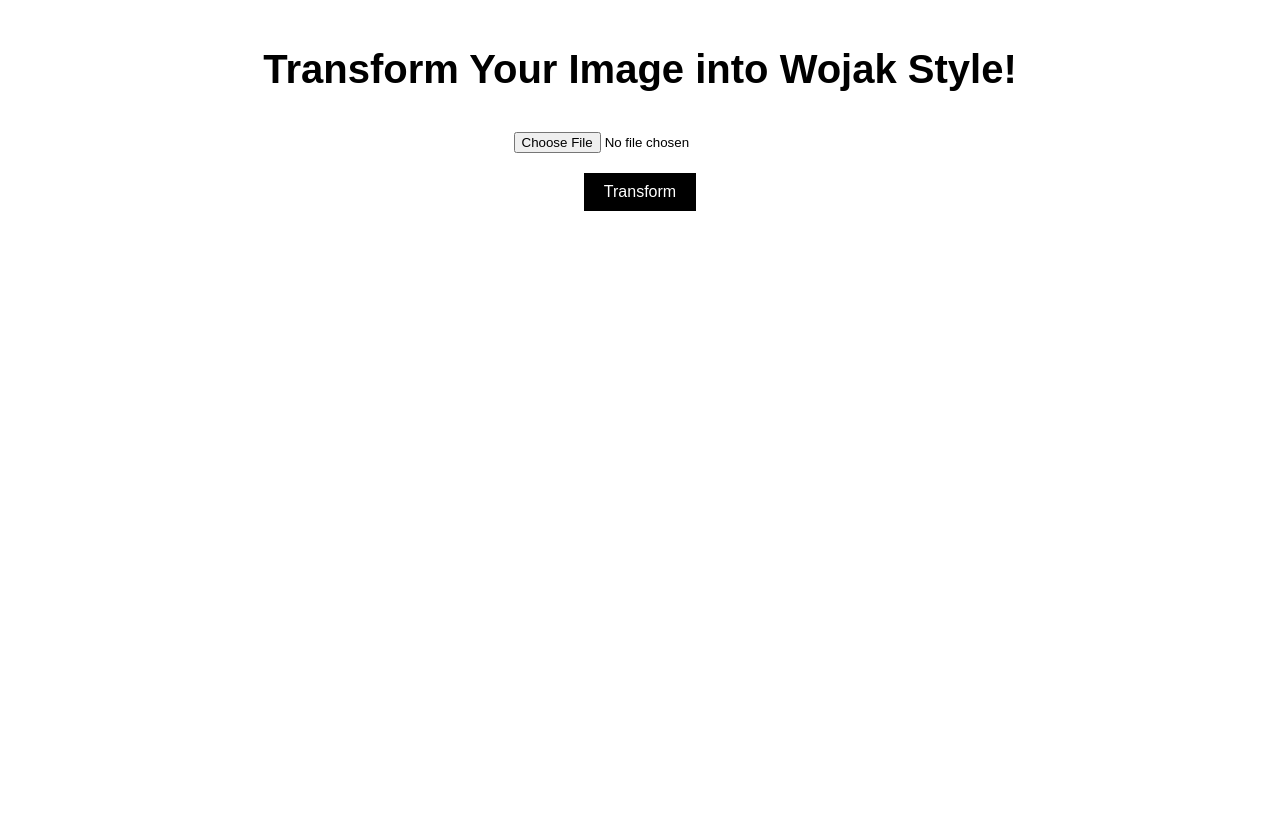
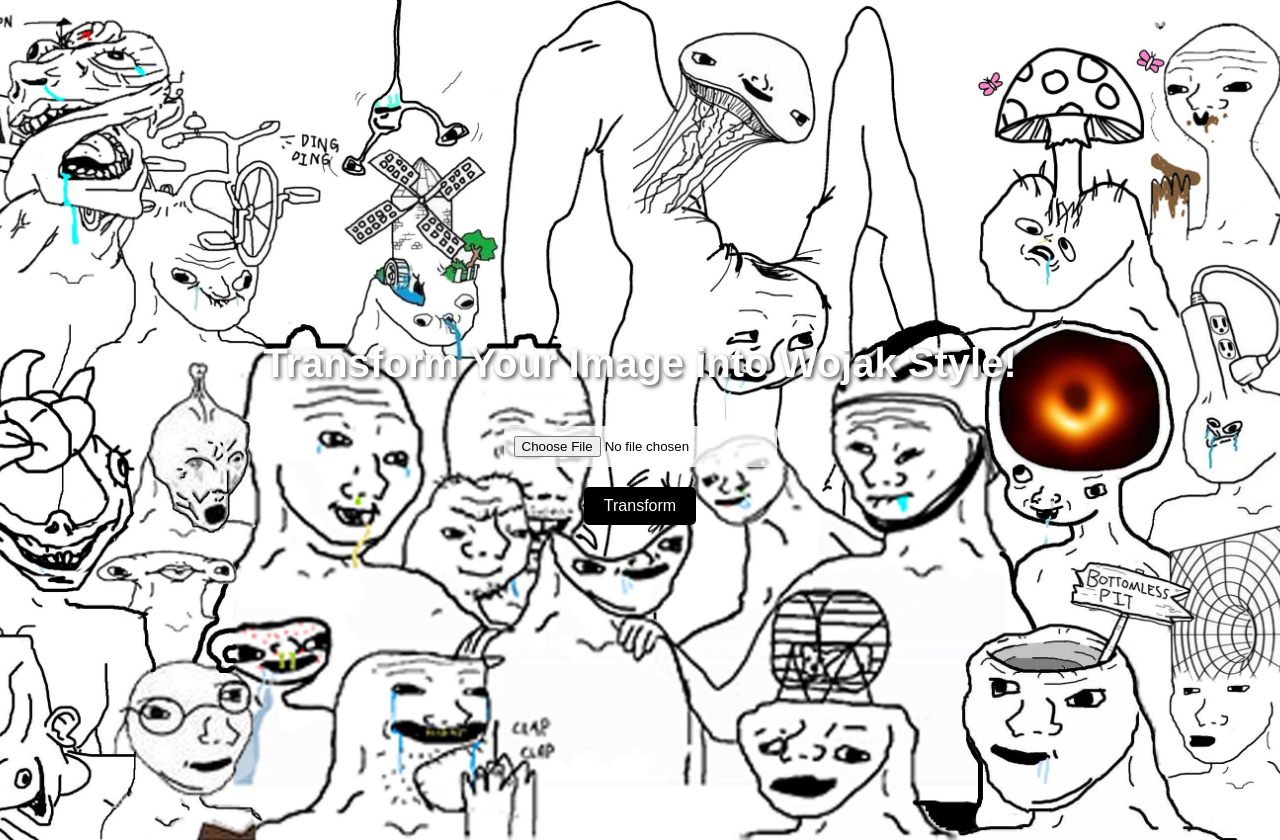
Before and after one commit to monke129/wojak-transformer, a website: page public/index.html in a window 1280 px wide. Before the commit the page ends 800 px from the top, so only its background shows below. Drawn offline with Linux system fonts and the light colour scheme.

Commit message:
Add Wojak collage as background with centered content

```diff
--- a/public/index.html
+++ b/public/index.html
@@ -7,6 +7,7 @@
   <link rel="stylesheet" href="style.css">
 </head>
 <body>
+  <div class="hero-section">
     <h1>Transform Your Image into Wojak Style!</h1>
     <input type="file" id="imageUpload" accept="image/*">
     <div>
@@ -15,6 +16,7 @@
     <button onclick="transformImage()">Transform</button>
     <div>
       <img id="result" src="" alt="Result" style="display: none;">
+    </div>
   </div>
 
   <script>
@@ -34,7 +36,6 @@
       const formData = new FormData();
       formData.append('image', uploadInput.files[0]);
 
-      // Show loading state
       result.style.display = 'none';
       const button = document.querySelector('button');
       button.disabled = true;
--- a/public/style.css
+++ b/public/style.css
@@ -1,9 +1,23 @@
 body {
     font-family: Arial, sans-serif;
-    text-align: center;
+    margin: 0;
+    padding: 0;
     background: #fff;
     color: #000;
-    margin: 0;
+  }
+
+  .hero-section {
+    position: relative;
+    background-image: url('wojak-collage.jpg');
+    background-size: cover;
+    background-position: center;
+    background-repeat: no-repeat;
+    height: 100vh; /* Full viewport height */
+    display: flex;
+    flex-direction: column;
+    justify-content: center;
+    align-items: center;
+    text-align: center;
     padding: 20px;
   }
 
@@ -11,10 +25,15 @@ body {
     font-family: 'Arial', sans-serif;
     font-size: 2.5em;
     margin-bottom: 20px;
+    color: #fff; /* White text for contrast */
+    text-shadow: 2px 2px 4px rgba(0, 0, 0, 0.7); /* Shadow for readability */
   }
 
   input[type="file"] {
     margin: 20px 0;
+    padding: 10px;
+    background-color: rgba(255, 255, 255, 0.8); /* Semi-transparent white background */
+    border-radius: 5px;
   }
 
   button {
@@ -23,6 +42,7 @@ body {
     background-color: #000;
     color: #fff;
     border: none;
+    border-radius: 5px;
     cursor: pointer;
   }
 
@@ -36,4 +56,5 @@ body {
     max-width: 300px;
     margin: 20px auto;
     border: 2px solid #000;
+    border-radius: 5px;
   }
```
Also changed, not shown: public/wojak-collage.jpg (added). Lines whose indentation alone changed are shown as unchanged.
